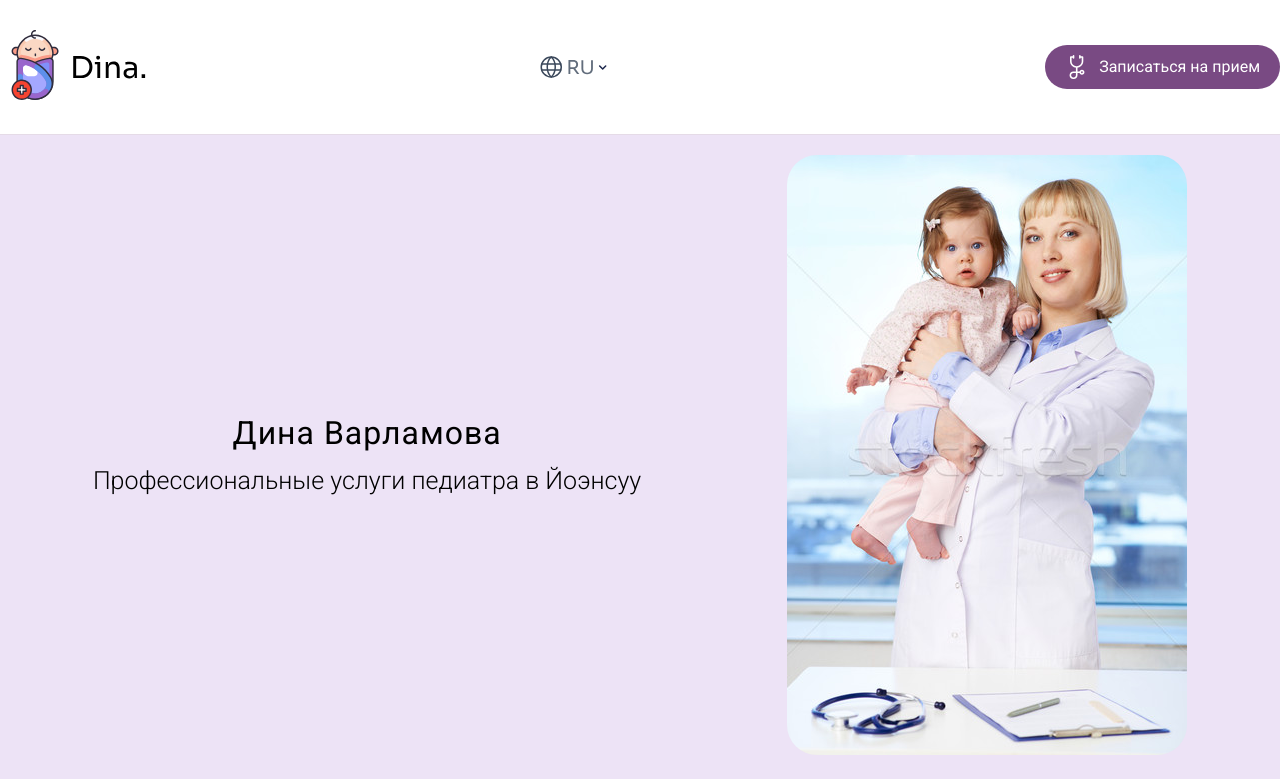
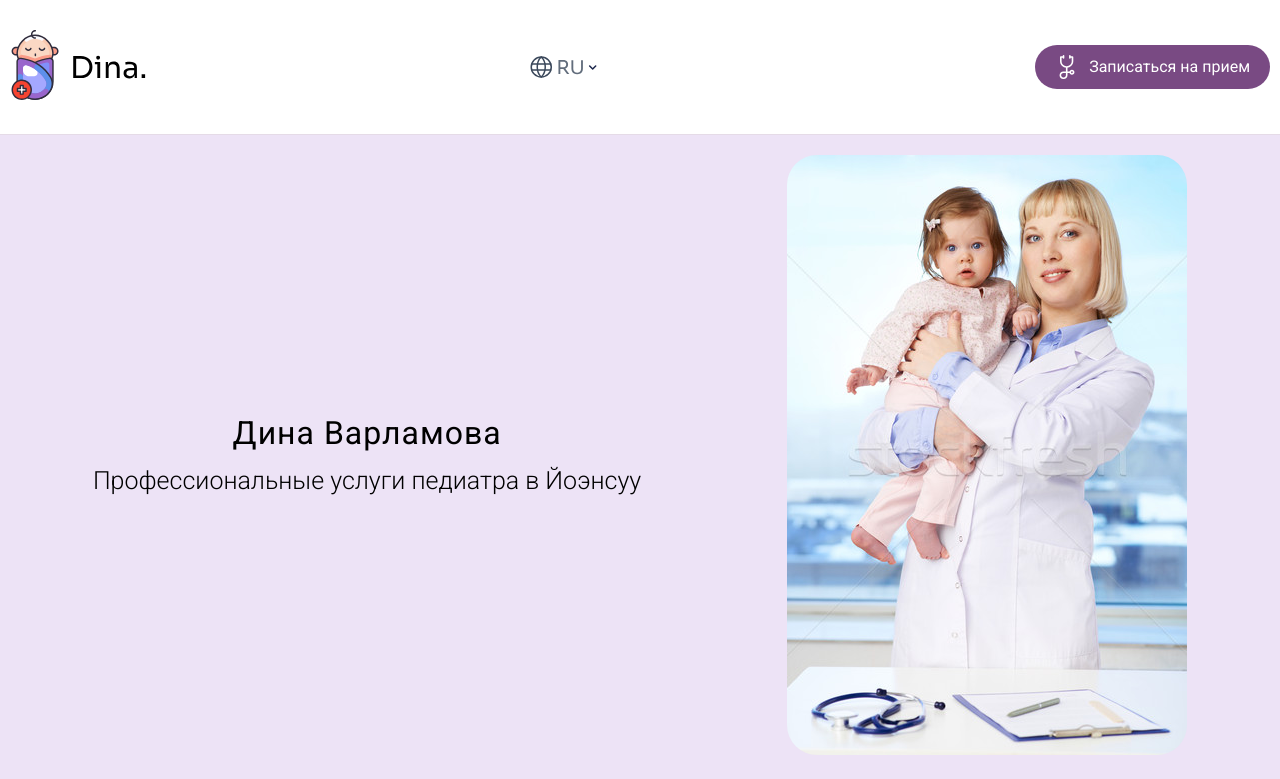
Before and after one commit to DAPDevs-Solutions/DinaDocProject, a Django app: page /ru/ in a window 1280 px wide. Shown: the top 779 px of the page. Run offline with Django 5.2, Linux system fonts and the light colour scheme; data that the repository does not hold is empty.

Commit message:
Upload changes
Update:
- renamed branch

```diff
--- /dev/null
+++ b/menu_pages/static/css/media/media-base.css
@@ -0,0 +1,5 @@
+@media (orientation: landscape) and (max-width: 1400px) {
+    .header__wrapper {
+        padding-right: 10px;
+    }
+}
--- a/templates/base/base.html
+++ b/templates/base/base.html
@@ -6,6 +6,7 @@
     <meta charset="UTF-8">
     <link rel="stylesheet" href="{% static 'css/normalize.css' %}">
     <link rel="stylesheet" href="{% static 'css/base.css' %}">
+    <link rel="stylesheet" href="{% static 'css/media/media-base.css' %}">
     <link rel="icon" type="image/x-con" href="{% static 'base/images/favicon.ico' %}">
     <title>{% block title %}{% endblock %}</title>
     {% block css %} {% endblock %}
```
